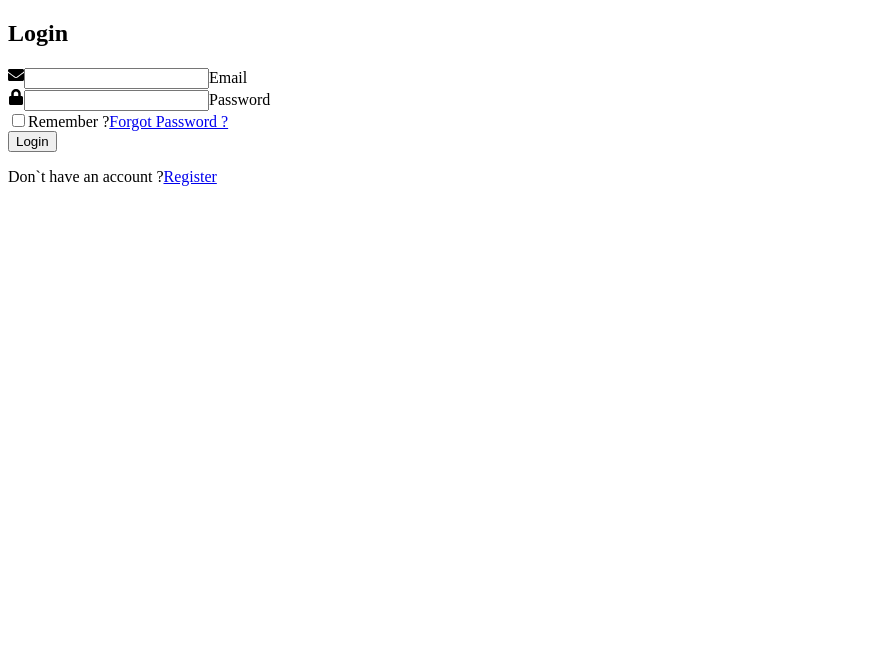
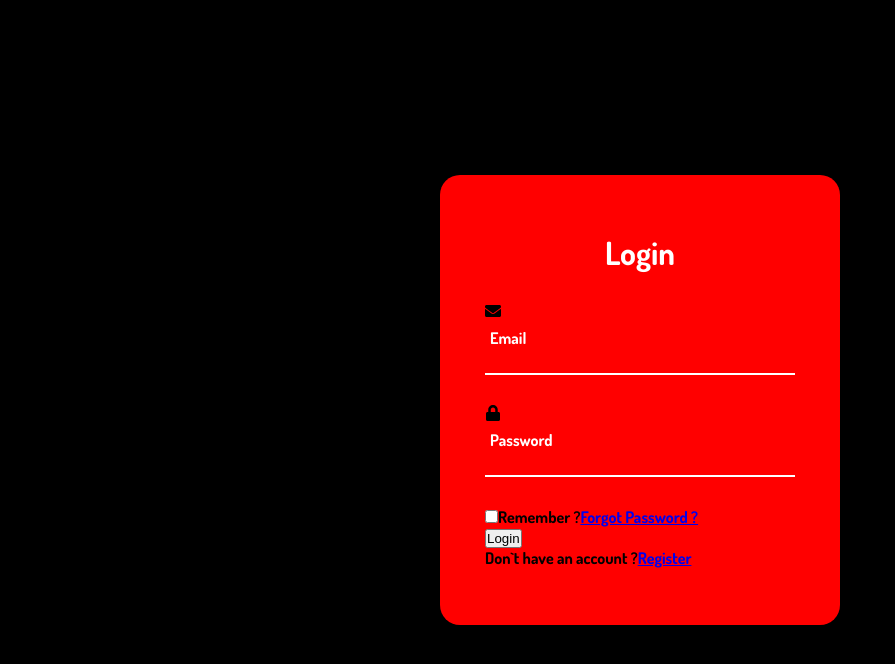
Before and after one commit to MobinaAbf/responsive-react-login, a React (Create React App) app: page / in a window 1280 px wide. Shown: the top 664 px of the page, without its empty margins (0-895 px from the left). Built offline with nearby package versions, Linux system fonts and the light colour scheme.

Commit message:
design login-box and input-box in Loginform.css

```diff
--- a/public/index.html
+++ b/public/index.html
@@ -24,6 +24,9 @@
       work correctly both with client-side routing and a non-root public URL.
       Learn how to configure a non-root public URL by running `npm run build`.
     -->
+    <link rel="preconnect" href="https://fonts.googleapis.com">
+<link rel="preconnect" href="https://fonts.gstatic.com" crossorigin>
+<link href="https://fonts.googleapis.com/css2?family=Dosis:wght@700;800&display=swap" rel="stylesheet">
     <title>React App</title>
   </head>
   <body>
--- a/src/Loginform/Loginform.css
+++ b/src/Loginform/Loginform.css
@@ -0,0 +1,57 @@
+*{
+    margin: 0;
+    padding: 0;
+    box-sizing: border-box;
+}
+
+.container{
+    display: flex;
+    justify-content: center;
+    align-items: center;
+    min-height: 100vh;
+    background: #000;
+}
+
+.login-box{
+    position: relative;
+    width: 400px;
+    height: 450px;
+    background: red;
+    border-radius: 20px;
+    display: flex;
+    justify-content: center;
+    align-items: center;
+}
+
+h2{
+    font-size: 2rem;
+    color: #fff;
+    text-align: center;
+}
+
+.input-box{
+    position: relative;
+    width: 310px;
+    margin: 30px 0;
+    border-bottom: 2px solid #fff;
+}
+
+.input-box label{
+    position: absolute;
+    top: 50%;
+    left: 5px;
+    transform: translateY(-50%);
+    font-size: 1rem;
+    color: #fff;
+    pointer-events: none;
+}
+
+.input-box input{
+    width: 100%;
+    height: 50px;
+    background: transparent;
+    border: none;
+    outline: none;
+    font-size: 1rem;
+    color: #fff;
+}
--- a/src/Loginform/Loginform.js
+++ b/src/Loginform/Loginform.js
@@ -10,6 +10,7 @@ const Loginform = () => {
       <div className="login-box">
         <form>
           <h2>Login</h2>
+
           <div className="input-box">
             <span className="icon">
                 <FaEnvelope/>
```
Also changed, not shown: src/index.js (+1 -11 lines).
